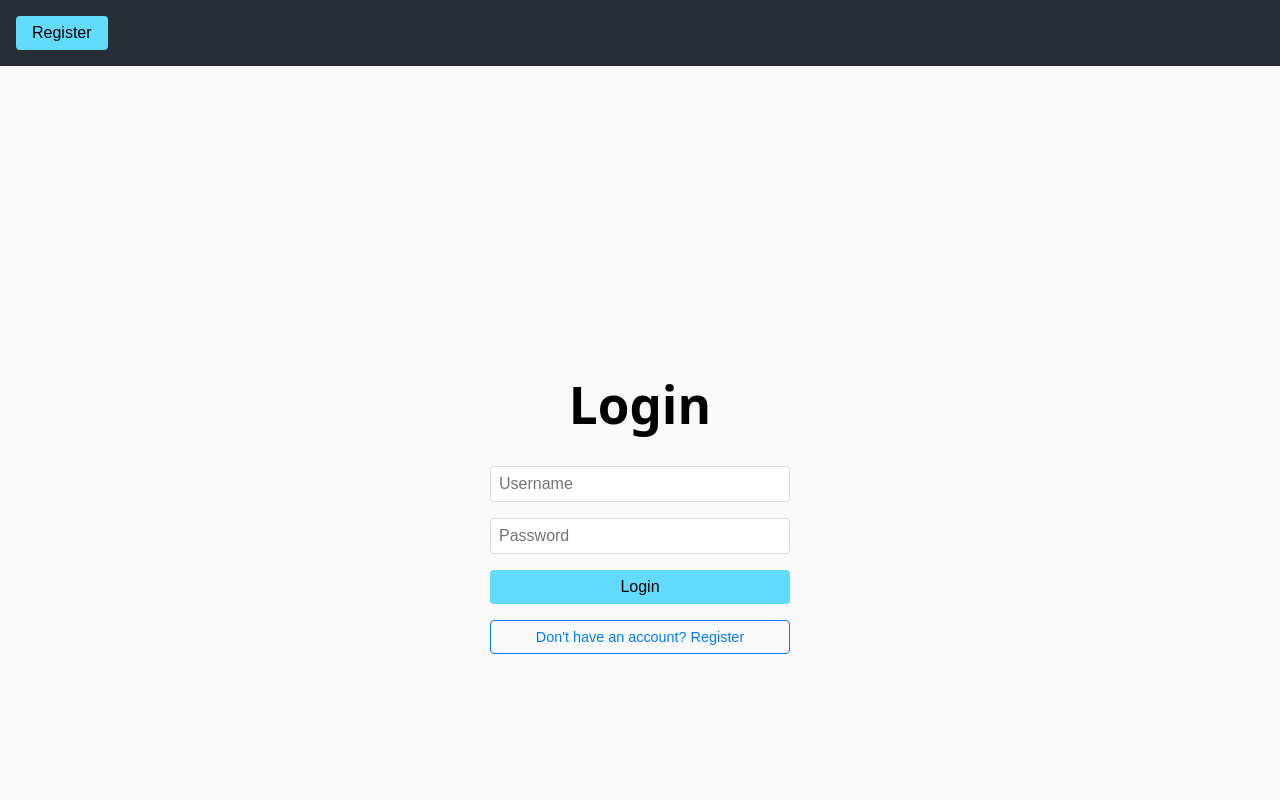
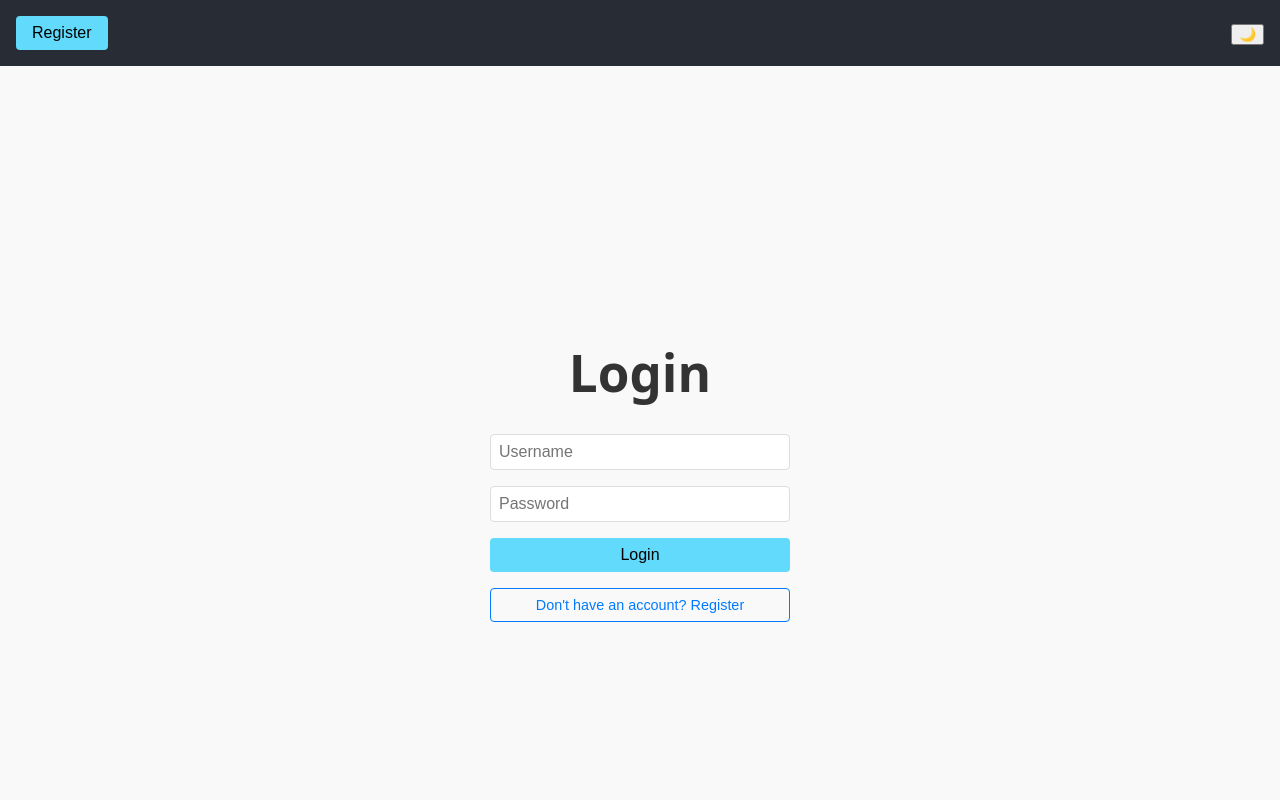
Before and after one commit to vikariusik/TMSjava-script, a React (Vite) app in the folder react2/: page /search in a window 1280 px wide. Shown: the top 800 px of the page. Built offline with nearby package versions, Linux system fonts and the light colour scheme.

Commit message:
react5 ThemeContext

```diff
--- a/react2/src/App.css
+++ b/react2/src/App.css
@@ -50,14 +50,42 @@
 }
 
 
-.app-main {
-  flex: 1;
-  padding: 2rem;
+/* Light Theme */
+.light-theme {
+  background-color: #ffffff;
+  color: #333333;
+}
+
+.light-theme .app-header {
+  background-color: #282c34;
+  color: white;
+}
+
+.light-theme .app-main {
   background-color: #f9f9f9;
 }
 
-.app-footer {
+.light-theme .app-footer {
   background-color: #282c34;
   color: white;
-  text-align: center;
 }
+
+/* Dark Theme */
+.dark-theme {
+  background-color: #1a1a1a;
+  color: #e0e0e0;
+}
+
+.dark-theme .app-header {
+  background-color: #000000;
+  color: #e0e0e0;
+}
+
+.dark-theme .app-main {
+  background-color: #2d2d2d;
+}
+
+.dark-theme .app-footer {
+  background-color: #000000;
+  color: #e0e0e0;
+}
--- a/react2/src/App.tsx
+++ b/react2/src/App.tsx
@@ -1,32 +1,33 @@
 import "./App.css";
-import PostContainer from "./components/PostsPage";
+import PostsPage from "./components/PostsPage";
 import LoginPage from "./components/LoginPage";
 import RegistrationPage from "./components/RegistrationPage";
 import SinglePostPage from "./components/SinglePostPage";
 import SearchResultsPage from "./components/SearchResultsPage";
 import Header from "./components/Header";
+import { ThemeProvider, useTheme } from "./context/ThemeContext";
 import { useState } from "react";
 import { BrowserRouter as Router, Route, Routes } from "react-router-dom";
 
-function App() {
-  // Initialize isLoggedIn from localStorage
+const AppContent: React.FC = () => {
+  const { isDarkMode } = useTheme();
   const [isLoggedIn, setIsLoggedIn] = useState(() => {
     return localStorage.getItem("isLoggedIn") === "true";
   });
 
   const handleLogoutClick = () => {
     setIsLoggedIn(false);
-    localStorage.setItem("isLoggedIn", "false"); // Clear login state in localStorage
+    localStorage.setItem("isLoggedIn", "false");
   };
 
   const handleLogin = () => {
     setIsLoggedIn(true);
-    localStorage.setItem("isLoggedIn", "true"); // Save login state in localStorage
+    localStorage.setItem("isLoggedIn", "true");
   };
 
   return (
     <Router>
-      <div className="app">
+      <div className={`app ${isDarkMode ? 'dark-theme' : 'light-theme'}`}>
         <Header isLoggedIn={isLoggedIn} handleLogoutClick={handleLogoutClick} />
         <main className="app-main">
           <Routes>
@@ -36,7 +37,7 @@
                 !isLoggedIn ? (
                   <LoginPage setIsLoggedIn={handleLogin} />
                 ) : (
-                  <PostContainer />
+                  <PostsPage />
                 )
               }
             />
@@ -50,7 +51,7 @@
                 !isLoggedIn ? (
                   <LoginPage setIsLoggedIn={handleLogin} />
                 ) : (
-                  <PostContainer />
+                  <PostsPage />
                 )
               }
             />
@@ -82,6 +83,14 @@
       </div>
     </Router>
   );
+};
+
+function App() {
+  return (
+    <ThemeProvider>
+      <AppContent />
+    </ThemeProvider>
+  );
 }
 
 export default App;
--- a/react2/src/components/Header.tsx
+++ b/react2/src/components/Header.tsx
@@ -1,5 +1,6 @@
 import React, { useState } from "react";
 import { useNavigate } from "react-router-dom";
+import { useTheme } from "../context/ThemeContext";
 import './Header.css';
 
 interface HeaderProps {
@@ -9,6 +10,7 @@
 
 const Header: React.FC<HeaderProps> = ({ isLoggedIn, handleLogoutClick }) => {
   const [searchQuery, setSearchQuery] = useState('');
+  const { isDarkMode, toggleTheme } = useTheme();
   const navigate = useNavigate();
 
   const handleGoToRegistration = () => {
@@ -61,6 +63,11 @@
           </form>
         </div>
       )}
+            <div className="header-right">
+        <button onClick={toggleTheme} className="theme-toggle-button">
+          {isDarkMode ? '☀️' : '🌙'}
+        </button>
+      </div>
     </header>
   );
 };
--- a/react2/src/components/LoginPage.css
+++ b/react2/src/components/LoginPage.css
@@ -4,7 +4,6 @@
   align-items: center;
   justify-content: center;
   height: 100vh;
-  background-color: #f9f9f9;
 }
 
 .login-form {
@@ -21,19 +20,6 @@
   border-radius: 4px;
 }
 
-.login-button {
-  padding: 0.5rem;
-  font-size: 1rem;
-  background-color: #61dafb;
-  border: none;
-  border-radius: 4px;
-  cursor: pointer;
-}
-
-.login-button:hover {
-  background-color: #21a1f1;
-}
-
 .login-error {
   color: red;
   font-size: 0.9rem;
--- a/react2/src/components/PostCard.css
+++ b/react2/src/components/PostCard.css
@@ -2,10 +2,17 @@
   border: 1px solid #ddd;
   border-radius: 8px;
   overflow: hidden;
-  background-color: #f3f3f3;
   box-shadow: 0 4px 6px rgba(0, 0, 0, 0.1);
   transition: transform 0.2s ease-in-out;
   padding: 16px;
+}
+
+.dark-theme .post-card {
+  background-color: #282c34;
+}
+
+.light-theme .post-card {
+  background-color: white;
 }
 
 .post-card:hover {
@@ -22,15 +29,9 @@
 .post-card h2 {
   font-size: 1.5rem;
   margin: 0 0 8px;
-  color: #333;
 }
 
 .post-card_date {
   font-size: 0.6rem;
   margin: 8px 0;
-  color: #666;
 }
-
-.post-card_text {
-  color: #000;
-}
--- a/react2/src/components/RegistrationPage.tsx
+++ b/react2/src/components/RegistrationPage.tsx
@@ -2,11 +2,7 @@
 import { useNavigate } from 'react-router-dom';
 import './RegistrationPage.css';
 
-interface RegistrationPageProps {
-  setIsLoggedIn: (value: boolean) => void;
-}
-
-const RegistrationPage: React.FC<RegistrationPageProps> = ({ setIsLoggedIn }) => {
+const RegistrationPage: React.FC = () => {
   const [username, setUsername] = useState('');
   const [password, setPassword] = useState('');
   const [email, setEmail] = useState('');
--- a/react2/src/components/SearchResultsPage.css
+++ b/react2/src/components/SearchResultsPage.css
@@ -1,6 +1,5 @@
 .search-results-page {
   padding: 2rem;
-  background-color: #f9f9f9;
   min-height: 100vh;
 }
 
--- a/react2/src/components/SinglePostPage.css
+++ b/react2/src/components/SinglePostPage.css
@@ -1,6 +1,5 @@
 .single-post__page {
   padding: 2rem;
-  background-color: #f9f9f9;
   text-align: left;
 }
 
--- /dev/null
+++ b/react2/src/context/ThemeContext.tsx
@@ -0,0 +1,38 @@
+import React, { createContext, useContext, useState, ReactNode } from 'react';
+
+interface ThemeContextType {
+  isDarkMode: boolean;
+  toggleTheme: () => void;
+}
+
+const ThemeContext = createContext<ThemeContextType | undefined>(undefined);
+
+interface ThemeProviderProps {
+  children: ReactNode;
+}
+
+export const ThemeProvider: React.FC<ThemeProviderProps> = ({ children }) => {
+  const [isDarkMode, setIsDarkMode] = useState(() => {
+    return localStorage.getItem('isDarkMode') === 'true';
+  });
+
+  const toggleTheme = () => {
+    const newTheme = !isDarkMode;
+    setIsDarkMode(newTheme);
+    localStorage.setItem('isDarkMode', newTheme.toString());
+  };
+
+  return (
+    <ThemeContext.Provider value={{ isDarkMode, toggleTheme }}>
+      {children}
+    </ThemeContext.Provider>
+  );
+};
+
+export const useTheme = () => {
+  const context = useContext(ThemeContext);
+  if (context === undefined) {
+    throw new Error('useTheme must be used within a ThemeProvider');
+  }
+  return context;
+};
```
